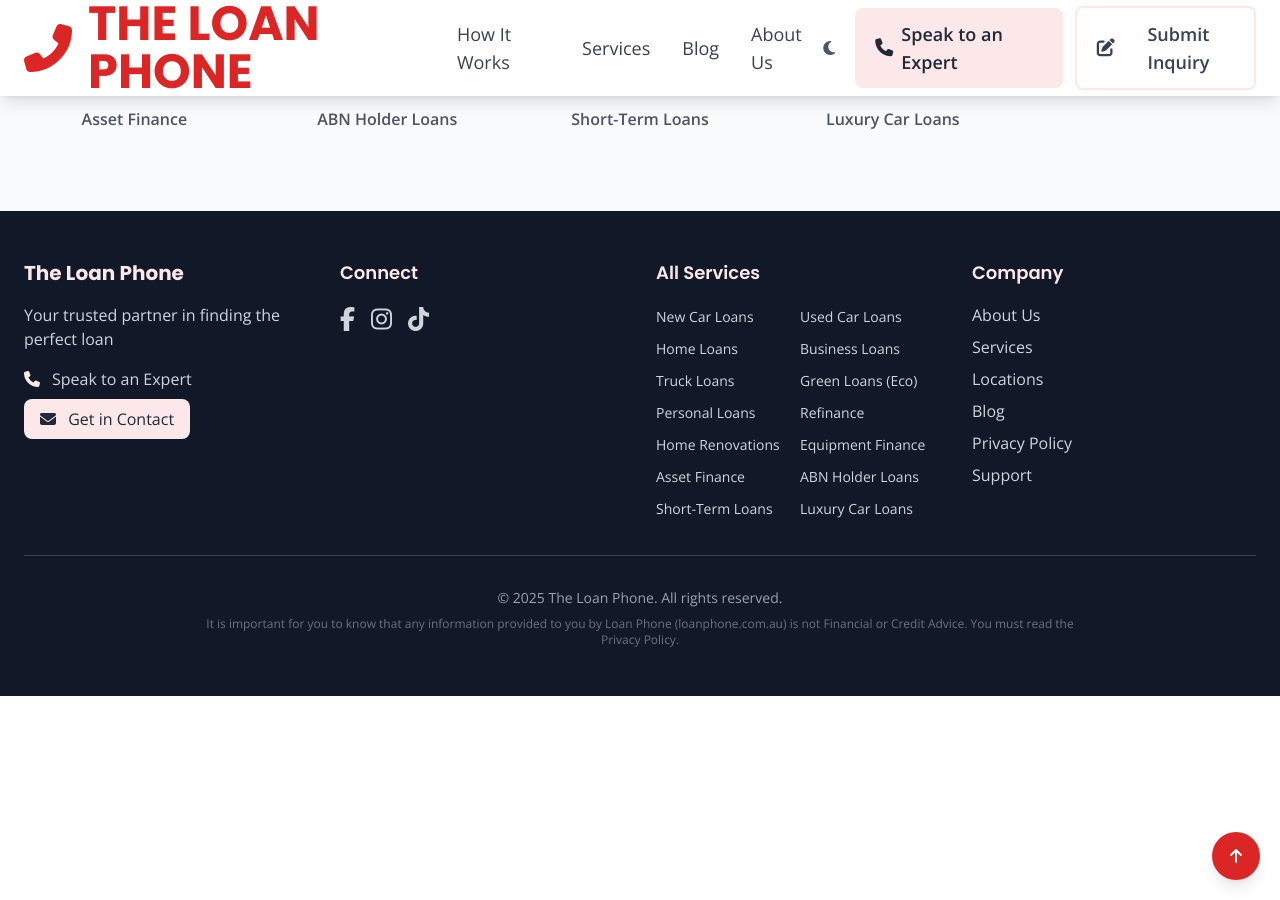
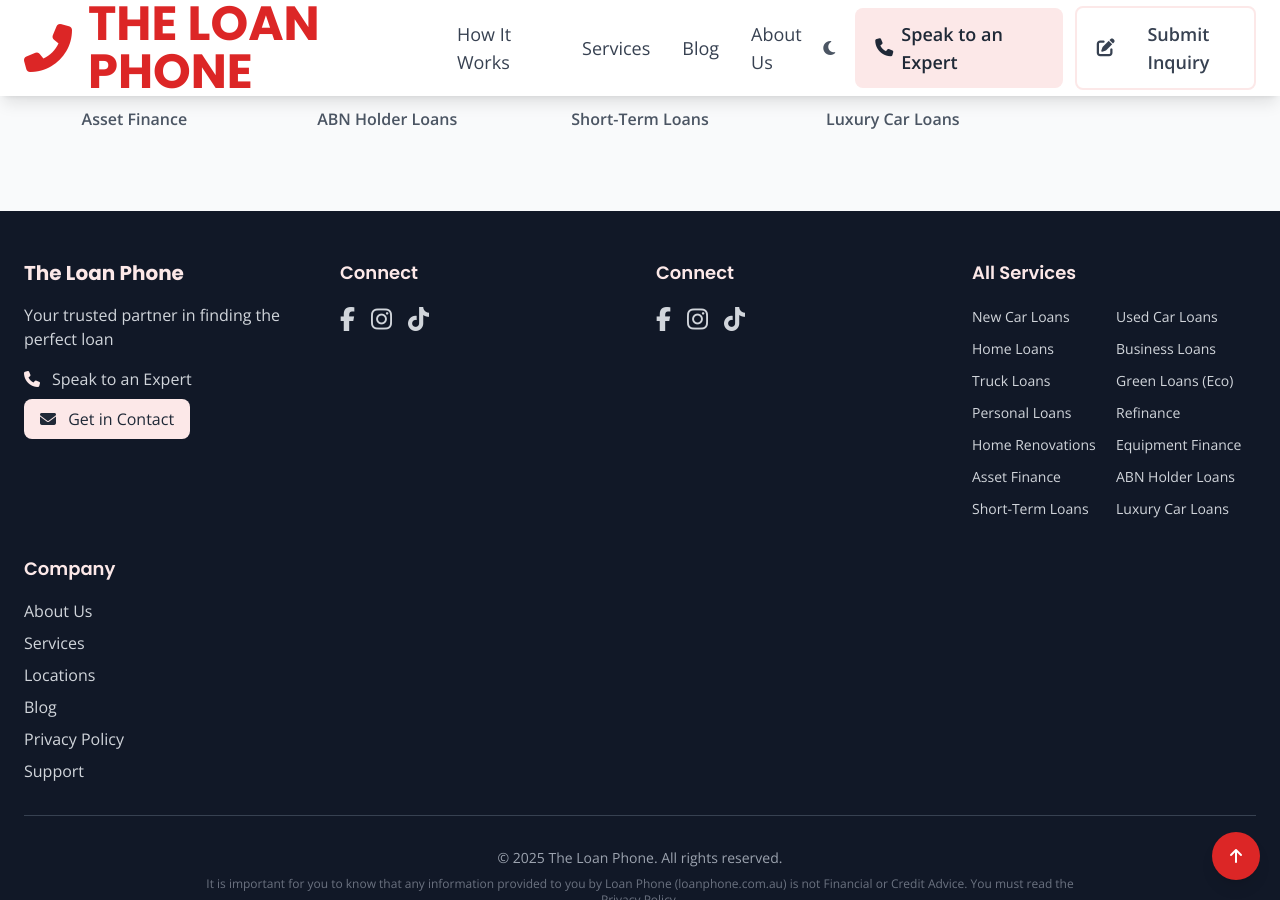
Before and after one commit to AMSumo9/loan-phone-website, a Jekyll site: the page built from index.md, in a window 1280 px wide and 900 px high, scrolled down 2157 px. Built offline with Jekyll 4.4.1, drawn with Linux system fonts in a browser that asks for light colours; nearby versions of some CDN libraries; a script that is not in the unit is left out.

Commit message:
Update footer.html

```diff
--- a/_includes/footer.html
+++ b/_includes/footer.html
@@ -23,6 +23,23 @@
       </div>
 
       <!-- Connect - REAL SOCIAL LINKS -->
+      <div>
+        <h4 class="text-lg font-semibold mb-4" style="color: #fce8e8;">Connect</h4>
+        <div class="space-y-4">
+          <div class="flex space-x-4">
+            <a href="{{ site.social.facebook }}" target="_blank" rel="noopener noreferrer" class="text-gray-300 hover:text-white transition-colors duration-200" title="Follow us on Facebook">
+              <i class="fab fa-facebook-f text-2xl"></i>
+            </a>
+            <a href="{{ site.social.instagram }}" target="_blank" rel="noopener noreferrer" class="text-gray-300 hover:text-white transition-colors duration-200" title="Follow us on Instagram">
+              <i class="fab fa-instagram text-2xl"></i>
+            </a>
+            <a href="{{ site.social.tiktok }}" target="_blank" rel="noopener noreferrer" class="text-gray-300 hover:text-white transition-colors duration-200" title="Follow us on TikTok">
+              <i class="fab fa-tiktok text-2xl"></i>
+            </a>
+          </div>
+        </div>
+      </div>
+
       <div>
         <h4 class="text-lg font-semibold mb-4" style="color: #fce8e8;">Connect</h4>
         <div class="space-y-4">
```
